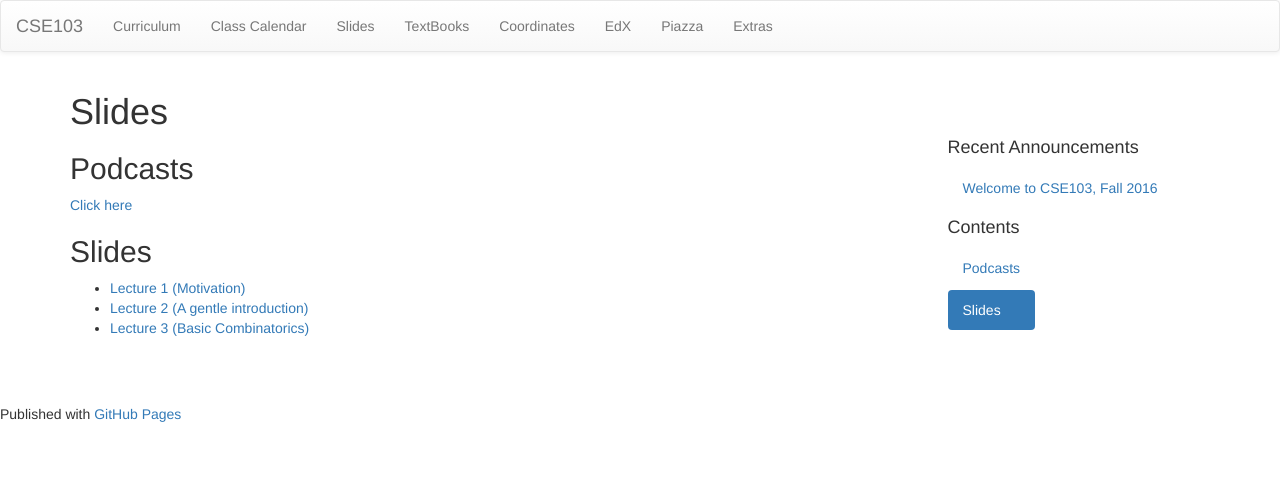
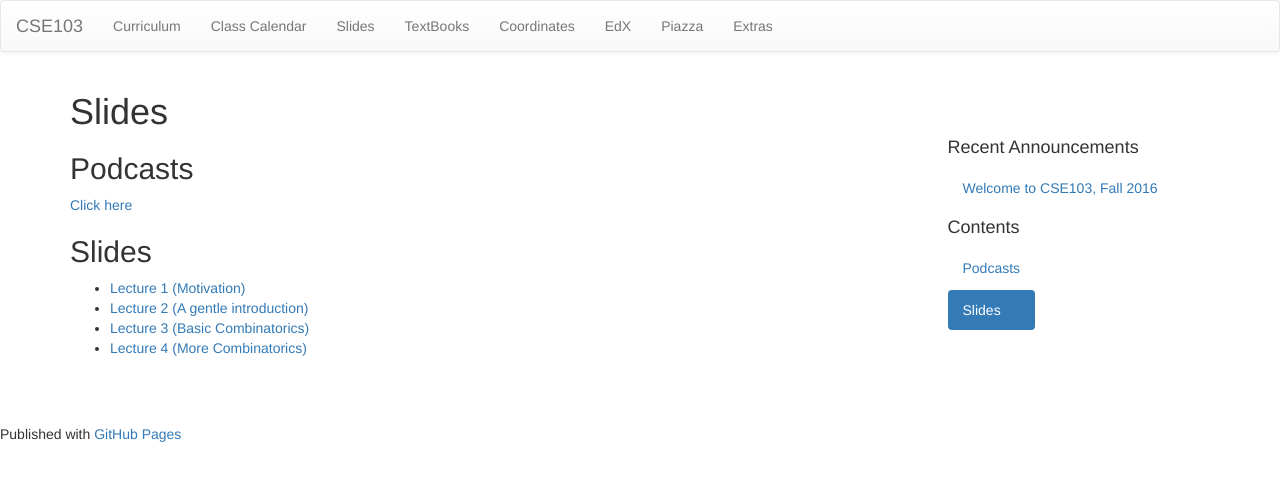
Before and after one commit to cse103/cse103.github.io, a Jekyll site: the page built from pages/18.Slides.md, in a window 1280 px wide. Shown: the top 481 px of the page. Built offline with Jekyll 4.4.1, drawn with Linux system fonts in a browser that asks for light colours; nearby versions of some CDN libraries.

Commit message:
added slides for Lecture 4: Combinatorics 2

```diff
--- a/pages/18.Slides.md
+++ b/pages/18.Slides.md
@@ -12,3 +12,4 @@ permalink: /slides/
 * [Lecture 1 (Motivation)](/Slides/Lecture1.pdf)
 * [Lecture 2 (A gentle introduction)](/Slides/Lecture2.pdf)
 * [Lecture 3 (Basic Combinatorics)](/Slides/3.BasicCombinatorics.pdf)
+* [Lecture 4 (More Combinatorics)](/Slides/Combinatorics2.pdf)
```
Also changed, not shown: 1 other file.
